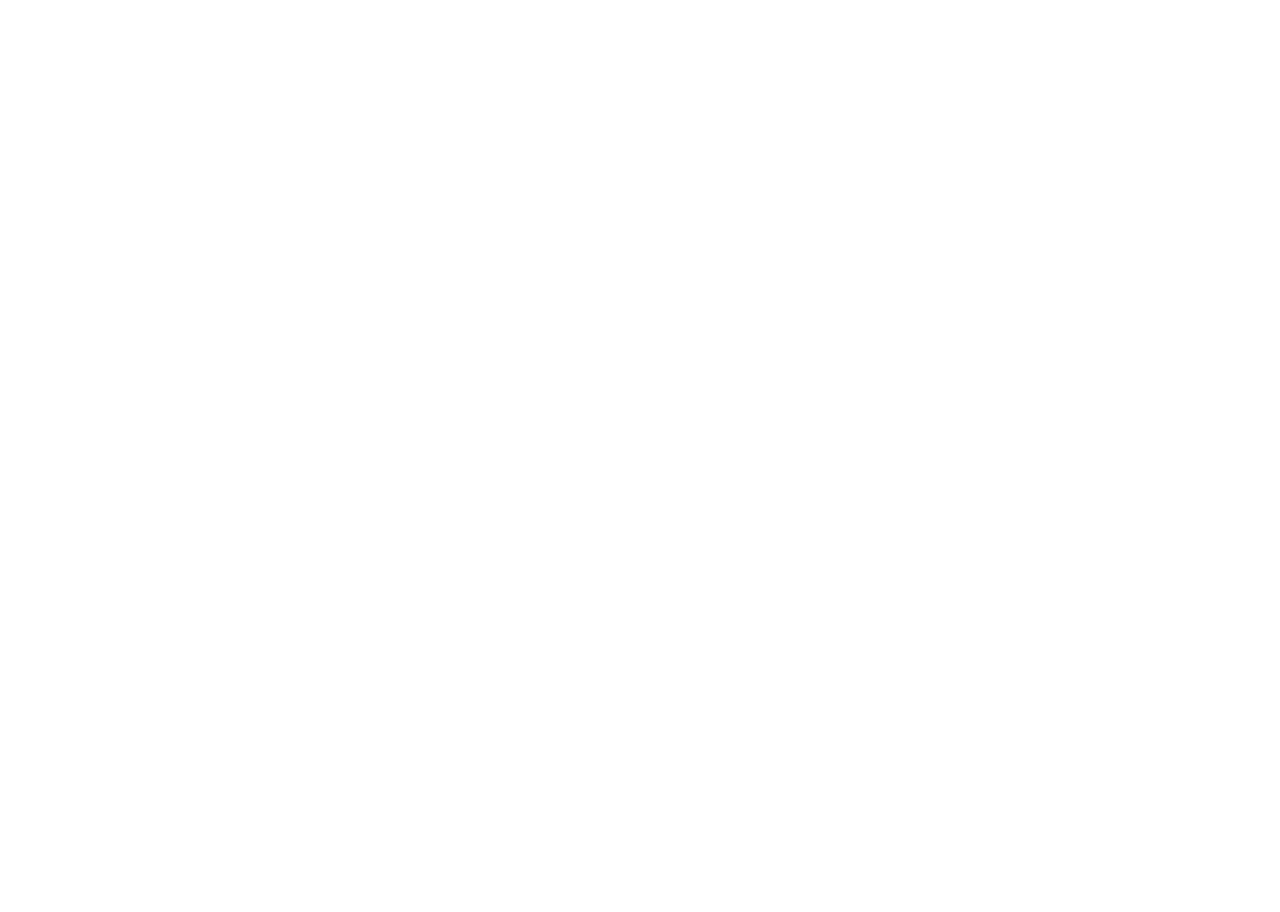
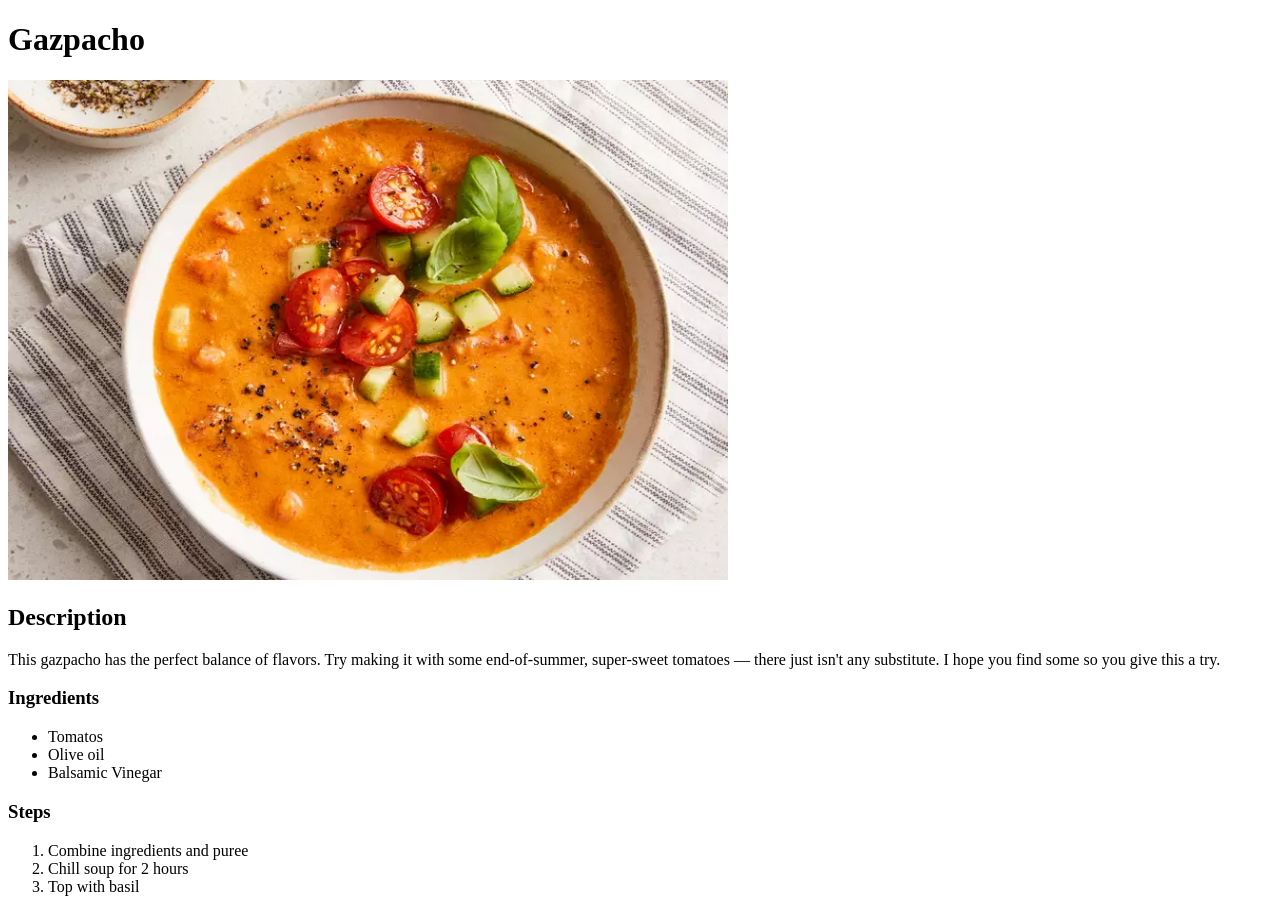
Before and after one commit to Pratyush-Gangwar/odin-recipes, a plain HTML site: page recipes/gazpacho.html in a window 1280 px wide. Before the commit the page ends 800 px from the top, so only its background shows below. Drawn offline with Linux system fonts and the light colour scheme.

Commit message:
Added Gazpacho recipe
Similar to mexican-style-shrimp-cocktail.html, this file has a title header, image, description, ingredients and steps
Added link to file in index.html

```diff
--- a/recipes/gazpacho.html
+++ b/recipes/gazpacho.html
@@ -0,0 +1,31 @@
+<!DOCTYPE html>
+
+<html lang="en">
+    <head>
+        <meta charset="utf-8">
+        <title>Gazpacho</title>
+    </head>
+
+    <body>
+        <h1>Gazpacho</h1>
+        <img src="../img/gazpacho.png" alt="An image of a Gazpachp" width="720" height="500">
+
+        <h2>Description</h2>
+        <p>This gazpacho has the perfect balance of flavors. Try making it with some end-of-summer, super-sweet tomatoes — there just isn't any substitute. I hope you find some so you give this a try.</p>
+
+        <h3>Ingredients</h3>
+        <ul>
+            <li>Tomatos</li>
+            <li>Olive oil</li>
+            <li>Balsamic Vinegar</li>
+        </ul>
+
+        <h3>Steps</h3>
+        <ol>
+            <li>Combine ingredients and puree</li>
+            <li>Chill soup for 2 hours</li>
+            <li>Top with basil</li>
+        </ol>
+
+    </body>
+</html>
```
Also changed, not shown: index.html (+1 -0 lines), img/gazpacho.png (added).
